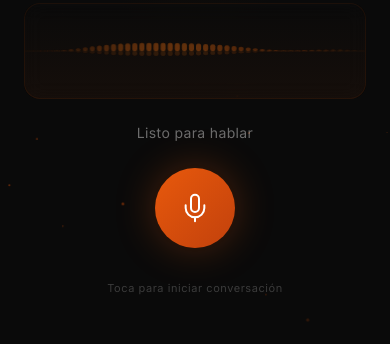
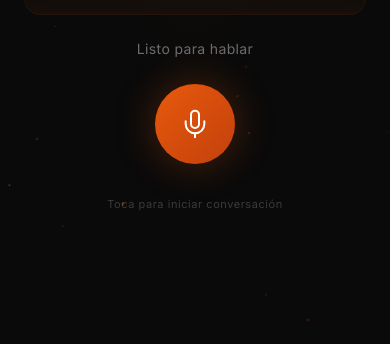
Before and after one commit to davidmartifelip/altofuego, a website built with Vite: page index.html in a window 390 px wide. Shown: the part 500-844 px from the top of the page. Built offline with nearby package versions, Linux system fonts and the light colour scheme; files whose address does not match are found by name; a web font is replaced by a local one.

Commit message:
navigation bugs

```diff
--- a/index.html
+++ b/index.html
@@ -136,7 +136,7 @@
   <div id="particles" class="fixed inset-0 pointer-events-none z-0"></div>
 
   <!-- Main container -->
-  <main class="relative z-10 flex flex-col items-center justify-end md:justify-center min-h-screen px-6 pb-12 md:pb-0">
+  <main class="relative z-10 flex flex-col items-center justify-center min-h-screen px-6 pt-24 md:pt-0">
 
     <!-- Connection status dot -->
     <div id="connection-status"
--- a/menu.html
+++ b/menu.html
@@ -228,6 +228,7 @@
         /* ─── Category Section ─── */
         .menu-section {
             margin-bottom: 64px;
+            scroll-margin-top: 130px;
             opacity: 0;
             transform: translateY(20px);
             transition: opacity 0.6s ease, transform 0.6s ease;
```
